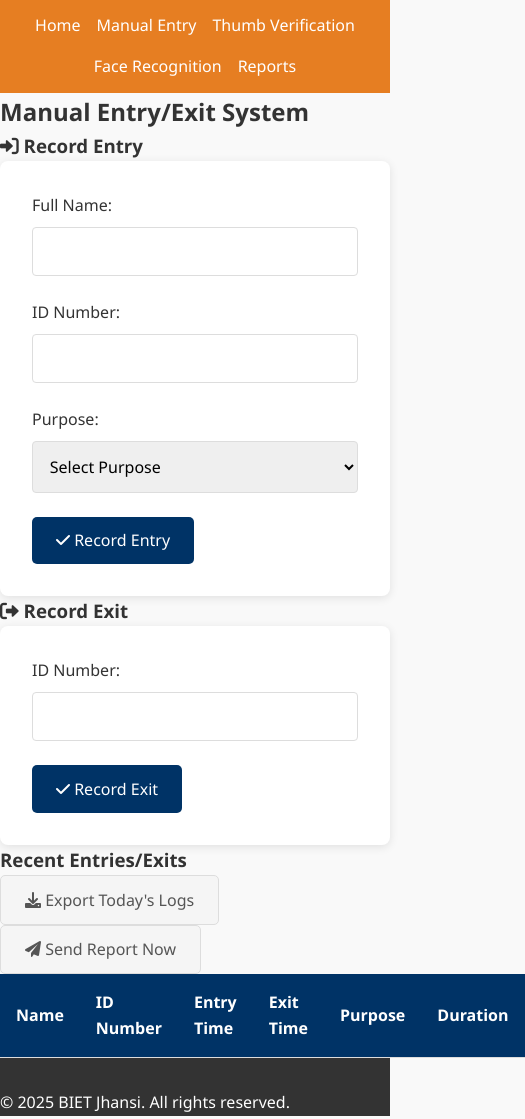
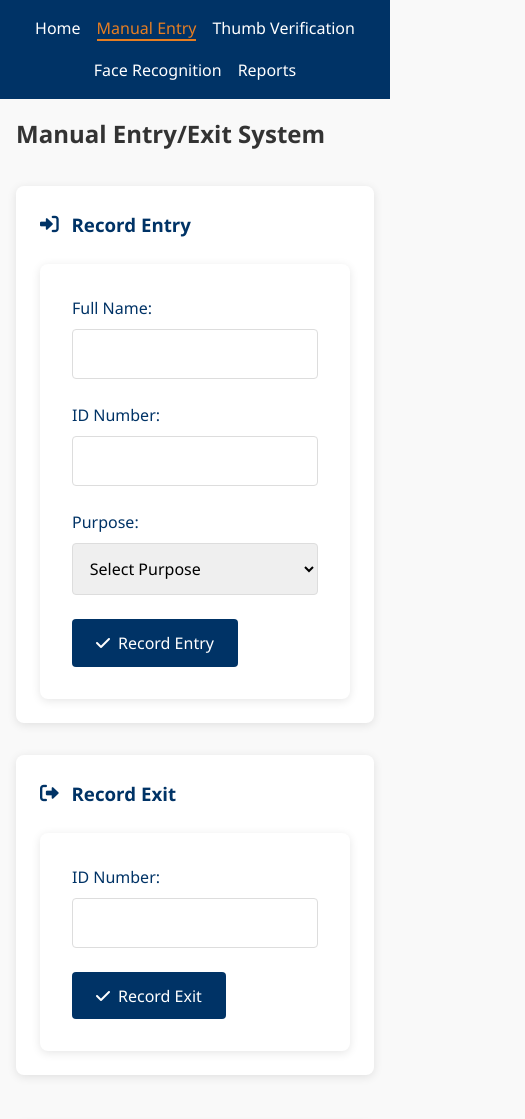
Before and after one commit to ashuwebdevloper/BU, a plain HTML site: page entry-system.html in a window 390 px wide. Shown: the top 1119 px of the page, 525 px wide, since content can reach past the window. Drawn offline with Linux system fonts and the light colour scheme.

Commit message:
Update styles.css

```diff
--- a/styles.css
+++ b/styles.css
@@ -1054,3 +1054,267 @@ footer {
       text-align: center;
   }
 }
+/* style.css */
+:root {
+  --primary-color: #003366;       /* Dark blue */
+  --secondary-color: #e67e22;     /* Orange */
+  --accent-color: #3498db;        /* Light blue */
+  --light-color: #f5f5f5;
+  --dark-color: #333;
+  --success-color: #27ae60;       /* Green */
+  --warning-color: #e74c3c;       /* Red */
+}
+
+/* Base Styles */
+body {
+  font-family: 'Segoe UI', Tahoma, Geneva, Verdana, sans-serif;
+  line-height: 1.6;
+  color: var(--dark-color);
+  background-color: #f9f9f9;
+  margin: 0;
+  padding: 0;
+}
+
+.container {
+  max-width: 1200px;
+  margin: 0 auto;
+  padding: 2rem;
+}
+
+/* Navigation */
+.navbar {
+  background-color: var(--primary-color);
+  padding: 1rem 2rem;
+}
+
+.navbar ul {
+  list-style: none;
+  padding: 0;
+  margin: 0;
+  display: flex;
+  gap: 2rem;
+}
+
+.navbar a {
+  color: white;
+  text-decoration: none;
+  font-weight: 500;
+  transition: opacity 0.3s;
+}
+
+.navbar a:hover {
+  opacity: 0.8;
+}
+
+.navbar a.active {
+  color: var(--secondary-color);
+  border-bottom: 2px solid var(--secondary-color);
+}
+
+/* Forms */
+.entry-forms {
+  display: grid;
+  grid-template-columns: repeat(auto-fit, minmax(300px, 1fr));
+  gap: 2rem;
+  margin: 2rem 0;
+}
+
+.form-card {
+  background: white;
+  padding: 2rem;
+  border-radius: 8px;
+  box-shadow: 0 2px 10px rgba(0,0,0,0.1);
+}
+
+.form-card h3 {
+  color: var(--primary-color);
+  margin-bottom: 1.5rem;
+  display: flex;
+  align-items: center;
+  gap: 0.8rem;
+}
+
+.form-group {
+  margin-bottom: 1.5rem;
+}
+
+.form-group label {
+  display: block;
+  margin-bottom: 0.5rem;
+  color: var(--primary-color);
+  font-weight: 500;
+}
+
+.form-group input,
+.form-group select {
+  width: 100%;
+  padding: 0.8rem;
+  border: 1px solid #ddd;
+  border-radius: 4px;
+  font-size: 1rem;
+  transition: border-color 0.3s;
+}
+
+.form-group input:focus,
+.form-group select:focus {
+  outline: none;
+  border-color: var(--accent-color);
+  box-shadow: 0 0 0 2px rgba(52, 152, 219, 0.2);
+}
+
+/* Buttons */
+.btn {
+  display: inline-flex;
+  align-items: center;
+  gap: 0.5rem;
+  padding: 0.8rem 1.5rem;
+  border: none;
+  border-radius: 4px;
+  cursor: pointer;
+  font-weight: 500;
+  transition: all 0.3s ease;
+}
+
+.btn {
+  background-color: var(--primary-color);
+  color: white;
+}
+
+.btn:hover {
+  background-color: #002244;
+}
+
+.btn.secondary {
+  background-color: var(--light-color);
+  color: var(--dark-color);
+  border: 1px solid #ddd;
+}
+
+.btn.secondary:hover {
+  background-color: #e0e0e0;
+}
+
+/* Table Styles */
+.logs-section {
+  margin-top: 3rem;
+  background: white;
+  padding: 2rem;
+  border-radius: 8px;
+  box-shadow: 0 2px 10px rgba(0,0,0,0.1);
+}
+
+table {
+  width: 100%;
+  border-collapse: collapse;
+  margin-top: 1rem;
+}
+
+th, td {
+  padding: 1rem;
+  text-align: left;
+  border-bottom: 1px solid #eee;
+}
+
+th {
+  background-color: var(--primary-color);
+  color: white;
+}
+
+tr:nth-child(even) {
+  background-color: #f8f9fa;
+}
+
+/* Alerts */
+.alert {
+  position: fixed;
+  top: 20px;
+  right: 20px;
+  padding: 1rem 2rem;
+  border-radius: 4px;
+  color: white;
+  z-index: 1000;
+  display: flex;
+  align-items: center;
+  gap: 0.8rem;
+  box-shadow: 0 2px 5px rgba(0,0,0,0.2);
+}
+
+.alert.success {
+  background-color: var(--success-color);
+}
+
+.alert.error {
+  background-color: var(--warning-color);
+}
+
+/* Responsive Design */
+@media (max-width: 768px) {
+  .container {
+    padding: 1rem;
+  }
+
+  .navbar ul {
+    flex-wrap: wrap;
+    gap: 1rem;
+    justify-content: center;
+  }
+
+  .entry-forms {
+    grid-template-columns: 1fr;
+  }
+
+  .form-card {
+    padding: 1.5rem;
+  }
+
+  .table-controls {
+    flex-direction: column;
+  }
+
+  table {
+    display: block;
+    overflow-x: auto;
+  }
+}
+
+/* University Header Styles */
+.university-header {
+  background-color: white;
+  padding: 1rem 2rem;
+  display: flex;
+  justify-content: space-between;
+  align-items: center;
+  box-shadow: 0 2px 5px rgba(0,0,0,0.1);
+}
+
+.logo-container {
+  display: flex;
+  align-items: center;
+  gap: 1rem;
+}
+
+.logo {
+  height: 80px;
+}
+
+.university-name h1 {
+  font-size: 1.5rem;
+  color: var(--primary-color);
+  margin: 0;
+}
+
+.university-name p {
+  color: #666;
+  margin: 0;
+  font-size: 0.9rem;
+}
+
+.chancellor-info {
+  text-align: right;
+  color: #666;
+  font-size: 0.9rem;
+}
+
+.chancellor-info p {
+  margin: 0.2rem 0;
+}
```
